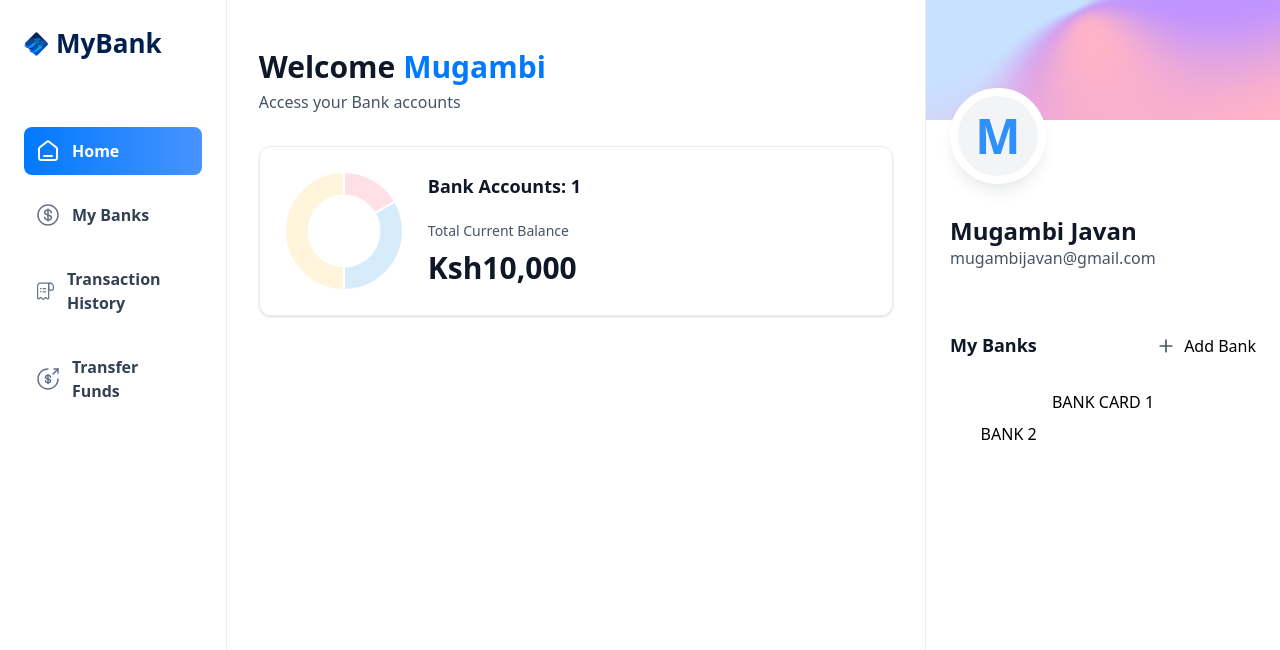
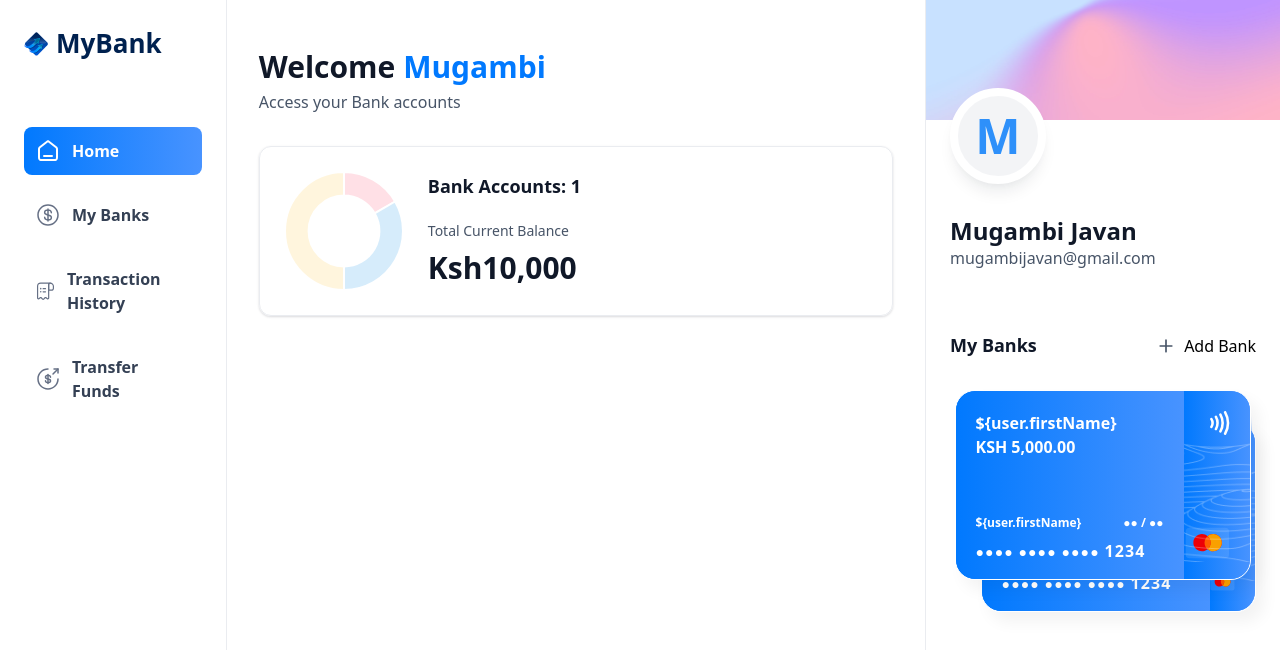
Before and after one commit to mugambijavan/MyBank, a Next.js app: page / in a window 1280 px wide. Shown: the top 650 px of the page. Built offline with nearby package versions, Linux system fonts and the light colour scheme.

Commit message:
bank card

```diff
--- /dev/null
+++ b/app/(root)/my-banks/page.tsx
@@ -0,0 +1,9 @@
+import React from 'react'
+
+const MyBanks = () => {
+  return (
+    <div>mybanks</div>
+  )
+}
+
+export default MyBanks
--- a/app/(root)/page.tsx
+++ b/app/(root)/page.tsx
@@ -12,7 +12,7 @@ const Home = () => {
           <HeaderBox
             type= "greeting"
             title= "Welcome"
-            user= {loggedIn?.firstName || 'User'}
+            user= {loggedIn?.firstName || 'Mugambi'}
             subtext= "Access your Bank accounts"
           />
 
@@ -27,10 +27,11 @@ const Home = () => {
       <RightSideBar
       user={loggedIn}
       transactions= {[]}
-      banks= {[{}, {}]}
+      banks= {[{currentBalance: 5000 }, {currentBalance: 5000 }]}
 
       />
     </section>
+
   )
 }
 
--- /dev/null
+++ b/app/(root)/payment-transfer/page.tsx
@@ -0,0 +1,9 @@
+import React from 'react'
+
+const Transfer = () => {
+  return (
+    <div>Transfer</div>
+  )
+}
+
+export default Transfer
--- /dev/null
+++ b/app/(root)/transaction-history/page.tsx
@@ -0,0 +1,11 @@
+import React from 'react'
+
+const TransactionHistory = () => {
+  return (
+    <div>TransactionHistory
+
+    </div>
+  )
+}
+
+export default TransactionHistory
--- /dev/null
+++ b/components/BankCard.tsx
@@ -0,0 +1,61 @@
+import Link from 'next/link'
+import { formatAmount } from '@/lib/utils'
+import React from 'react'
+import Image from 'next/image'
+
+const BankCard = ( {account, userName, showBalance = true } : CreditCardProps) => {
+  return (
+    <div className="flex flex-col">
+        <Link href='/' className="bank-card">
+            <div className="bank-card_content">
+                <div>
+                    <h1 className="text-16 font-semibold text-white">
+                        {account.name || userName}
+                    </h1>
+                    <p className="font-ibm-plex-serif font-black text-white">
+                        {formatAmount(account.currentBalance)}
+                    </p>
+                </div>
+                <article  className="flex flex-col gap-2">
+                    <div className="flex justify-between">
+                        <h1 className="text-12 font-semibold text-white">
+                        {userName}
+                        </h1>
+                        <h2 className="text-12 font-semibold text-white">
+                        ●● / ●●
+                        </h2>
+                    </div>
+                    <p className="text-14 font-semibold tracking-[1.1px] text-white">
+                    ●●●● ●●●● ●●●● <span className="text-16">1234</span>
+                    </p>
+                </article>
+            </div>
+            <div className='bank-card_icon'>
+                <Image
+                    src="/icons/Paypass.svg"
+                    width={20}
+                    height={24}
+                    alt="pay"
+                />
+                <Image
+                    src="/icons/mastercard.svg"
+                    width={45}
+                    height={32}
+                    alt="mastercard"
+                    className="ml-5"
+                />
+
+            </div>
+            <Image
+                src="/icons/lines.png"
+                width={316}
+                height={190}
+                alt="lines"
+                className="absolute top-0 left-0"
+                />
+        </Link>
+    </div>
+  )
+}
+
+export default BankCard
--- a/components/RightSideBar.tsx
+++ b/components/RightSideBar.tsx
@@ -1,6 +1,7 @@
 import Image from 'next/image'
 import Link from 'next/link'
 import React from 'react'
+import BankCard from './BankCard'
 
 const RightSideBar = ({user, transactions, banks}: RightSidebarProps) => {
   return (
@@ -45,11 +46,21 @@ const RightSideBar = ({user, transactions, banks}: RightSidebarProps) => {
             {banks?.length > 0 && (
                 <div className="relative flex flex-1 items-center justify-center flex-col">
                     <div className="relative z-10">
-                        BANK CARD 1
+                        <BankCard
+                            key={banks[0].$id}
+                            account={banks[0]}
+                            userName={'${user.firstName}'}
+                            showBalance={false}
+                        />
                     </div>
                     {banks[1] && (
                         <div className="absolute right-0 top-8 z-0 w-[90%]">
-                            BANK 2
+                            <BankCard
+                                key={banks[1].$id}
+                                account={banks[1]}
+                                userName={'${user.firstName}'}
+                                showBalance={false}
+                            />
                         </div>
                     )}
                 </div>
```
